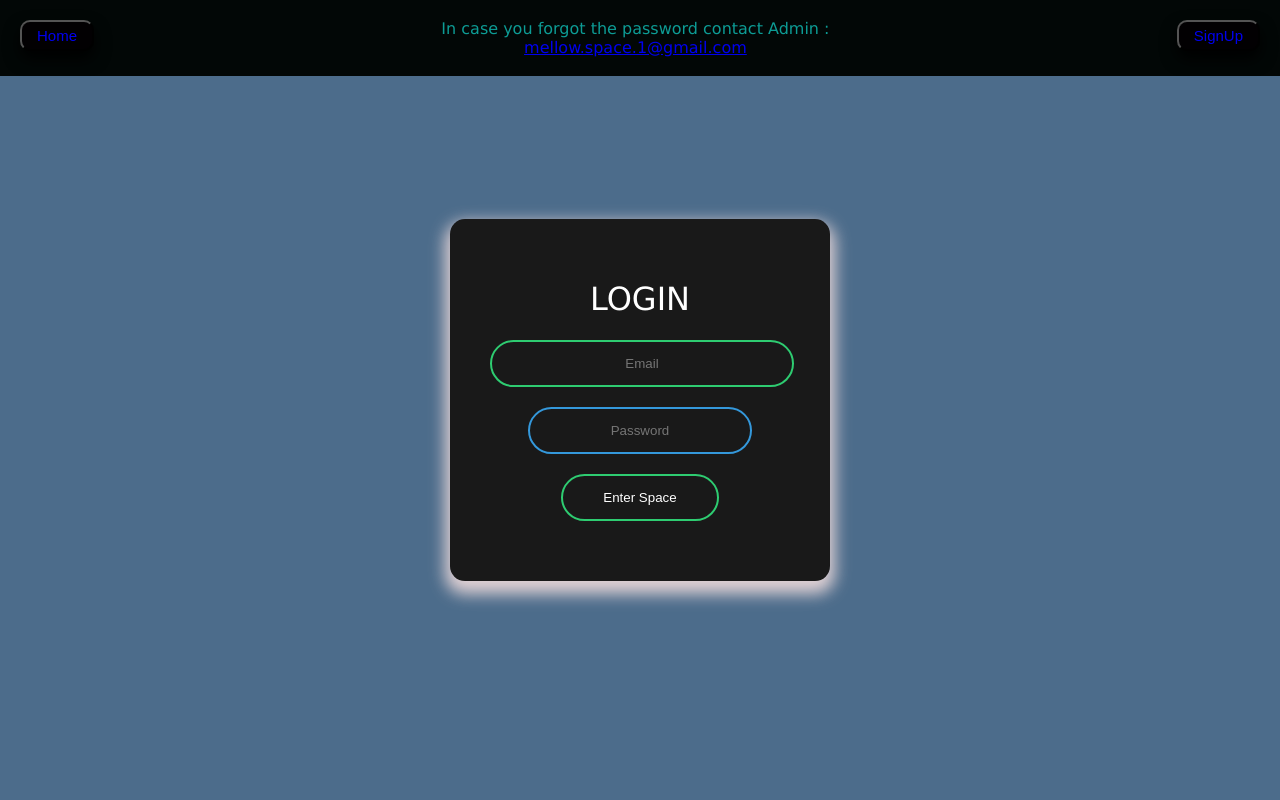
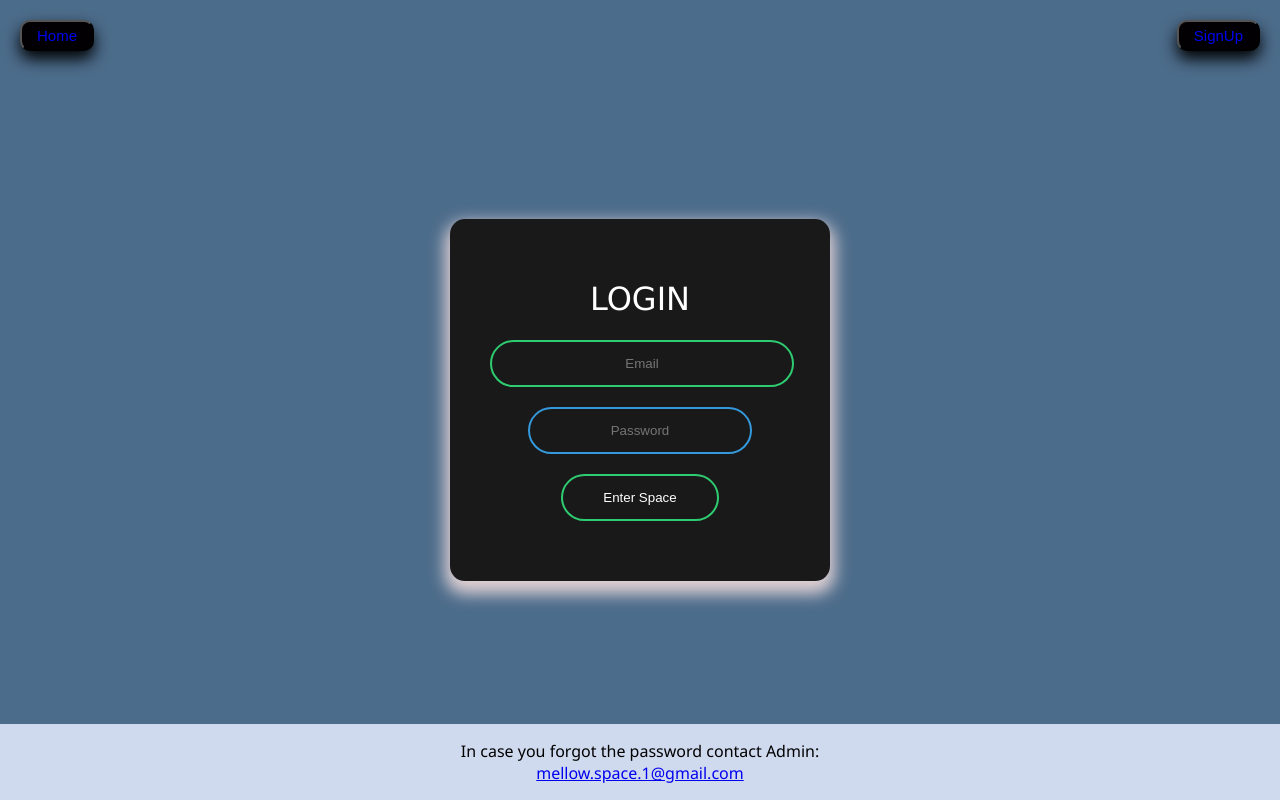
Before and after one commit to SVAP-Case/Mellow-Space, a Flask app: page /login in a window 1280 px wide. Run offline with Flask 2, Linux system fonts and the light colour scheme.

Commit message:
Updated footer

```diff
--- a/mellow-space/static/login.css
+++ b/mellow-space/static/login.css
@@ -96,3 +96,11 @@ body{
 
     background: #2ecc71;
 }
+footer {
+    font-family:'Segoe UI', Tahoma, Geneva, Verdana, sans-serif;
+    position:fixed;
+    bottom: 0;
+    text-align: center;
+    width:100%;
+    background-color: #D0DAEE;
+}
--- a/mellow-space/templates/login.html
+++ b/mellow-space/templates/login.html
@@ -4,14 +4,6 @@
         <meta charset="utf-8">
         <title>َLogin</title>
         <link rel="stylesheet" href="../static/login.css">
-         <style>
-            footer {
-              text-align: center;
-              padding: 3px;
-              background-color: rgb(2, 7, 6);
-              color: rgb(13, 156, 149);
-            }
-            </style>
     </head>
     <body>
         <button style="font-family:fantasy; font-size: 15px; background-color:rgb(2, 0, 2); padding: 5px 15px; float: left; margin: 20px; border-radius: 10px; box-shadow: 0 8px 16px  0;"><a href="/" style="text-decoration: none;">Home</a></button>
@@ -30,8 +22,8 @@
             <input type="submit" value="Enter Space">
         </form>
         <footer>
-            <p>In case you forgot the password contact Admin :<br>
+            <p>In case you forgot the password contact Admin:<br>
             <a href="mellow.space.1@gmail.com">mellow.space.1@gmail.com</a></p>
-          </footer>
+        </footer>
     </body>
 </html>
```
